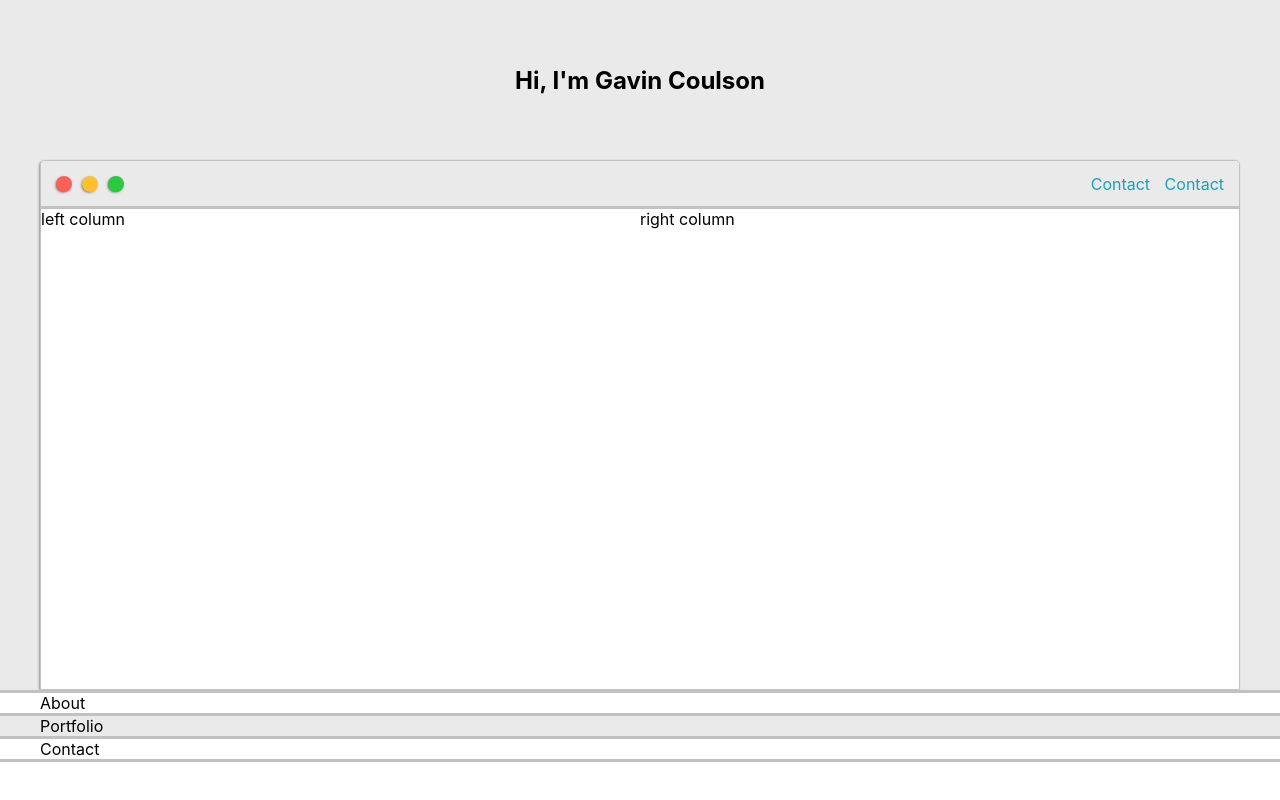
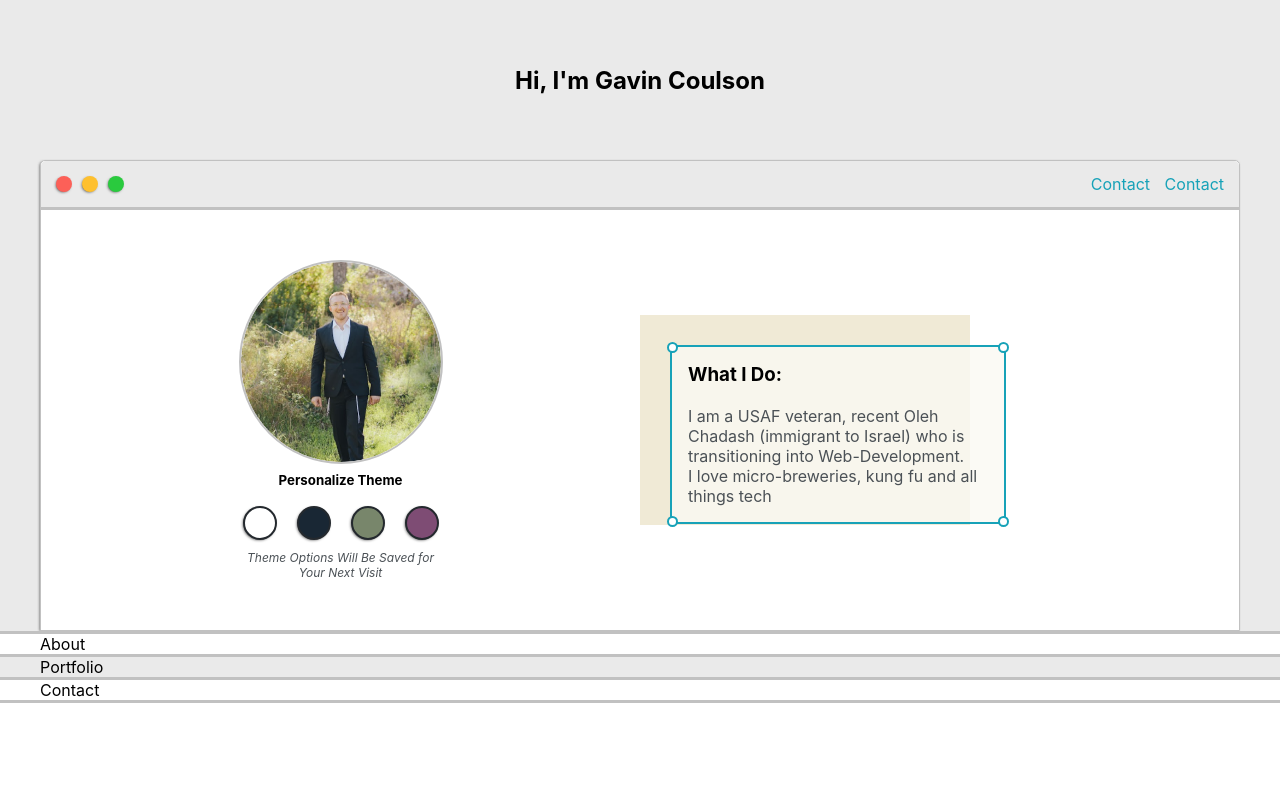
Before and after one commit to JetimLee/NewestPortfolio, a plain HTML site: page index.html in a window 1280 px wide. Drawn offline with Linux system fonts and the light colour scheme.

Commit message:
finished the intro area, will do more tomorrow

```diff
--- a/index.html
+++ b/index.html
@@ -26,8 +26,39 @@
               <li><a href="#">Contact</a></li>
             </ul>
           </div>
-          <div class="left-column">left column</div>
-          <div class="right-column">right column</div>
+          <div class="left-column">
+            <img id="profile_pic" src="images/my image.png" alt="" />
+            <h5 style="text-align: center; line-height: 0; margin: 1rem">
+              Personalize Theme
+            </h5>
+            <div id="theme-options-wrapper">
+              <div id="light-mode" class="theme-dot"></div>
+              <div id="blue-mode" class="theme-dot"></div>
+              <div id="green-mode" class="theme-dot"></div>
+              <div id="purple-mode" class="theme-dot"></div>
+            </div>
+            <p id="settings-note">
+              Theme Options Will Be Saved for <br />
+              Your Next Visit
+            </p>
+          </div>
+          <div class="right-column">
+            <div id="preview-shadow">
+              <div id="preview">
+                <div id="corner-tl" class="corner"></div>
+                <div id="corner-tr" class="corner"></div>
+                <h3>What I Do:</h3>
+                <br />
+                <p>
+                  I am a USAF veteran, recent Oleh Chadash (immigrant to Israel)
+                  who is transitioning into Web-Development. <br />I love
+                  micro-breweries, kung fu and all things tech
+                </p>
+                <div id="corner-br" class="corner"></div>
+                <div id="corner-bl" class="corner"></div>
+              </div>
+            </div>
+          </div>
         </div>
       </div>
     </section>
--- a/styles.css
+++ b/styles.css
@@ -11,6 +11,11 @@
 
   --mainText: black;
   --secondaryText: #4b5156;
+
+  --themeDotBorder: #24292e;
+
+  --previewBg: rgb(251, 249, 243, 0.8);
+  --previewShadow: #f0ead6;
 }
 
 a {
@@ -91,7 +96,6 @@ textarea {
 
   display: grid;
   grid-template-columns: 1fr 1fr;
-  grid-template-rows: 3em 30em;
   grid-template-areas:
     "nav-wrapper nav-wrapper"
     "left-column right-column";
@@ -147,11 +151,104 @@ textarea {
 }
 .left-column {
   grid-area: left-column;
+  padding-top: 50px;
+  padding-bottom: 50px;
+}
+#profile_pic {
+  display: block;
+  margin: 0 auto;
+  height: 200px;
+  width: 200px;
+  object-fit: cover;
+  border: 2px solid var(--borderColor);
+  border-radius: 50%;
+}
+#theme-options-wrapper {
+  display: flex;
+  justify-content: center;
+}
+.theme-dot {
+  height: 30px;
+  width: 30px;
+  background-color: black;
+  border-radius: 50%;
+
+  margin: 10px;
+  border: 2px solid var(--themeDotBorder);
+  -webkit-box-shadow: -1px 1px 3px -1px rgba(0, 0, 0, 0.75);
+  -moz-box-shadow: -1px 1px 3px -1px rgba(0, 0, 0, 0.75);
+  box-shadow: -1px 1px 3px -1px rgba(0, 0, 0, 0.75);
+  cursor: pointer;
+}
+
+.theme-dot:hover {
+  border-width: 5px;
+  transition: 0.5s all ease;
+}
+
+#light-mode {
+  background-color: #fff;
+}
+#blue-mode {
+  background-color: #192734;
+}
+#green-mode {
+  background-color: #78866b;
+}
+#purple-mode {
+  background-color: #7e4c74;
+}
+#settings-note {
+  font-size: 12px;
+  font-style: italic;
+  text-align: center;
 }
 .right-column {
   grid-area: right-column;
+  display: grid;
+  align-content: center;
+  padding-top: 50px;
+  padding-bottom: 50px;
+}
+#preview {
+  width: 300px;
+  border: 2px solid #17a2b8;
+  background-color: var(--previewBg);
+  padding: 1rem;
+  position: relative;
+}
+#preview-shadow {
+  background-color: var(--previewShadow);
+  width: 300px;
+  height: 180px;
+  padding-left: 30px;
+  padding-top: 30px;
+}
+.corner {
+  height: 7px;
+  width: 7px;
+  border-radius: 50%;
+  border: 2px solid #17a2b8;
+  background-color: #fff;
+  position: absolute;
 }
 
+#corner-tl {
+  top: -5px;
+  left: -5px;
+}
+#corner-tr {
+  top: -5px;
+  right: -5px;
+}
+#corner-br {
+  bottom: -5px;
+  right: -5px;
+}
+#corner-bl {
+  bottom: -5px;
+  left: -5px;
+}
 @keyframes loading {
   to {
     transform: rotate(1turn);
@@ -167,3 +264,17 @@ textarea {
     width: 95%;
   }
 }
+
+@media screen and (max-width: 800px) {
+  .intro-wrapper {
+    display: grid;
+    grid-template-columns: 1fr;
+    grid-template-areas:
+      "nav-wrapper"
+      "left-column"
+      "right-column";
+  }
+  .right-column {
+    justify-content: center;
+  }
+}
```
Also changed, not shown: images/ganeden.jpg (added), images/my image.png (added), images/mylogo.jpg (added), images/mysmallerlogo.jpg (added), images/mywhitelogo.jpg (added), images/nobackgroundMyLogo.png (added).
